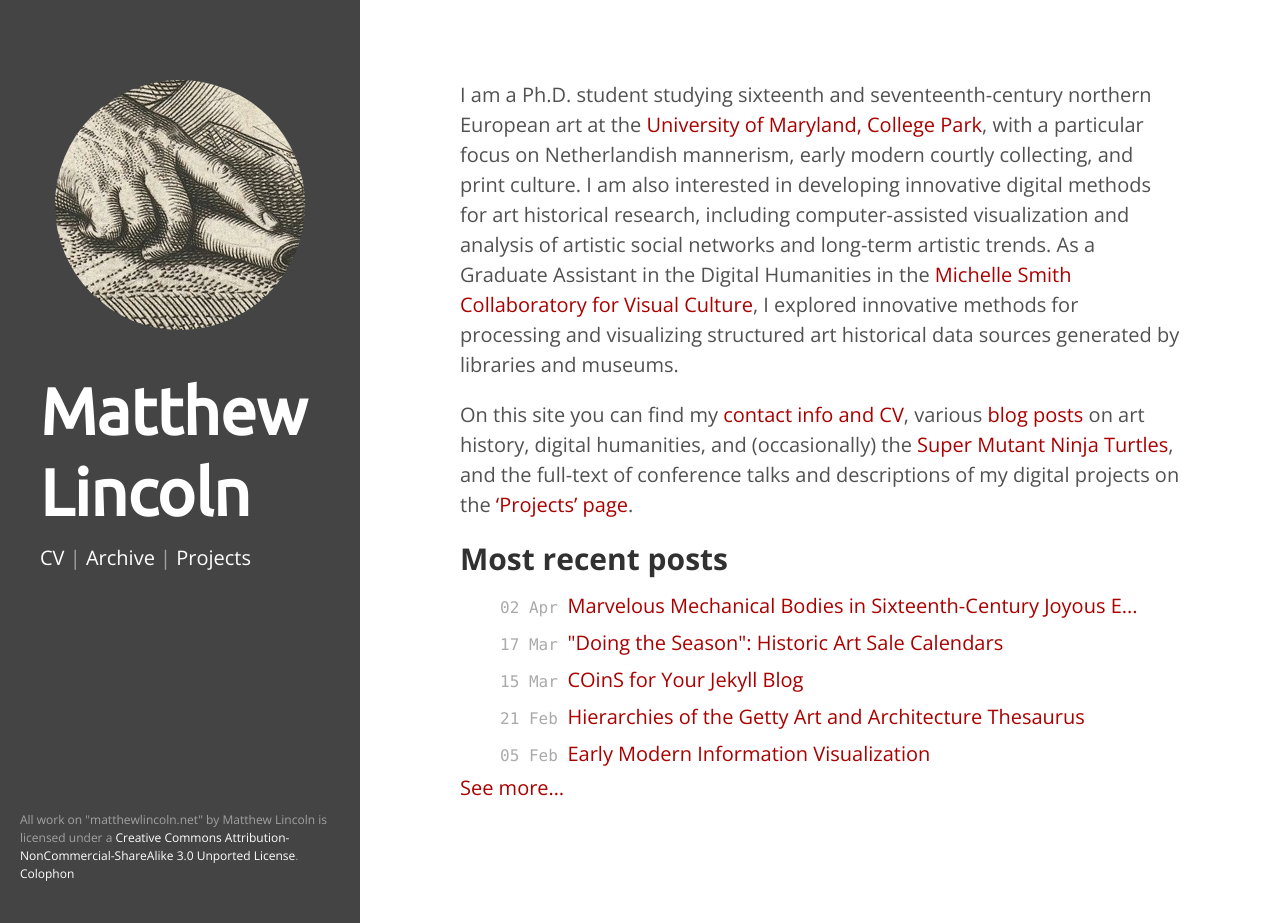
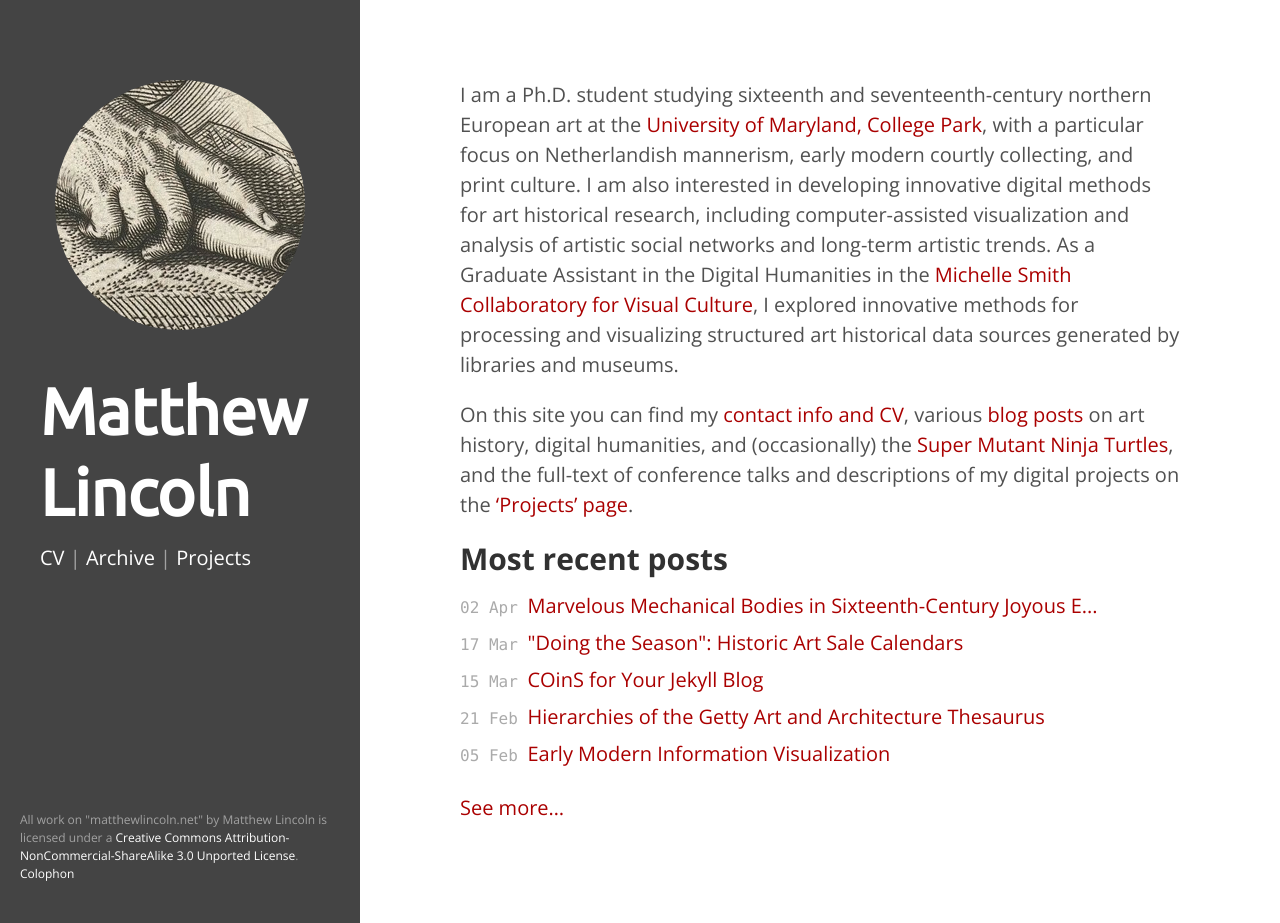
Before and after one commit to mdlincoln/mdlincoln.github.io, a Jekyll site: the page built from index.md, in a window 1280 px wide and 923 px high. Built offline with Jekyll 4.4.1, drawn with Linux system fonts in a browser that asks for light colours.

Commit message:
Make nav margins flush

```diff
--- a/assets/css/poole.css
+++ b/assets/css/poole.css
@@ -117,14 +117,16 @@
   margin-bottom: 1rem;
 }
 
+nav {
+  margin-left: -2rem
+}
+
 nav ul {
   text-align: left;
   list-style-type: none;
-  margin: 0;
 }
 
 nav li {
-  margin: 0;
   line-height: 1.75em;
 }
 
```
